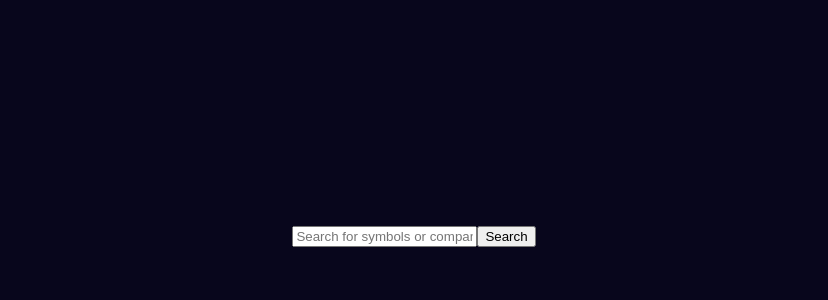
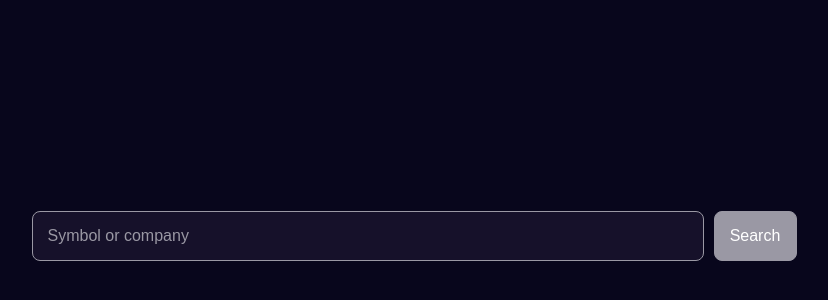
Before and after one commit to Anghel-Lucian/stock-search, a React (Vite) app: page / in a window 1280 px wide. Shown: the part 164-464 px from the top of the page, without its empty margins (226-1054 px from the left). Built offline with nearby package versions, Linux system fonts and the light colour scheme.

Commit message:
styled Searchbar component

```diff
--- a/src/components/Searchbar/Searchbar.jsx
+++ b/src/components/Searchbar/Searchbar.jsx
@@ -4,7 +4,7 @@ import PropTypes from "prop-types";
 import "./style.css";
 
 export default class Searchbar extends React.PureComponent {
-  state = { query: "" };
+  state = { query: "", requestStatus: "idle" };
 
   onChange = (e) => {
     const { value = "" } = e.target;
@@ -14,6 +14,8 @@ export default class Searchbar extends React.PureComponent {
 
   onSubmit = async (e) => {
     e.preventDefault();
+    this.setState({ requestStatus: "loading" });
+
     const { setResults = () => {}, getCompanies = () => {} } = this.props;
     const { query } = this.state;
 
@@ -22,15 +24,16 @@ export default class Searchbar extends React.PureComponent {
     companies = companies.map((company) =>  ({ name: company.description, symbol: company.symbol }));
 
     setResults(companies);
+    this.setState({ requestStatus: "idle", query: "" });
   };
 
   render() {
-    const { query } = this.state;
+    const { query, requestStatus } = this.state;
 
     return (
       <form onSubmit={this.onSubmit} id="searchbar">
-        <input required placeholder="Search for symbols or companies" value={query} onChange={this.onChange} />
-        <button>Search</button>
+        <input required placeholder="Symbol or company" value={query} onChange={this.onChange} />
+        <button disabled={requestStatus === "loading"}>{requestStatus === "idle" ? "Search" : <div className="loader" />}</button>
       </form>
     );
   }
--- a/src/components/Searchbar/style.css
+++ b/src/components/Searchbar/style.css
@@ -1,3 +1,41 @@
 #searchbar {
+  display: flex;
+  align-items: center;
+  justify-content: center;
+  width: 100%;
+}
 
+#searchbar input {
+  background-color: var(--color-main-light);
+  border: 1px solid var(--color-medium);
+  padding: 15px;
+  border-radius: 8px;
+  margin-right: 10px;
+  display: flex;
+  flex: 0 0 50%;
+  color: var(--color-light);
+  font-size: 1rem;
 }
+
+#searchbar input::placeholder {
+  color: var(--color-medium);
+}
+
+#searchbar button {
+  background-color: var(--color-medium);
+  border: 1px solid var(--color-medium);
+  border-radius: 8px;
+  padding: 15px;
+  color: var(--color-light);
+  font-size: 1rem;
+  width: 83px;
+  height: 50px;
+  display: flex;
+  justify-content: center;
+  align-items: center;
+}
+
+#searchbar button:hover {
+  cursor: pointer;
+  opacity: 0.9;
+}
--- a/src/styles/app.css
+++ b/src/styles/app.css
@@ -1,5 +1,5 @@
 #app {
-  background-color: var(--main-color);
+  background-color: var(--color-main);
   flex: 1;
   display: flex;
   flex-direction: column;
--- a/src/styles/index.css
+++ b/src/styles/index.css
@@ -1,9 +1,9 @@
 :root {
-  --main-color: #08061c;
-  --main-color-light: #16112a;
-  --secondary-color: #00ea9b;
-  --light-color: #ffffff;
-  --medium-color: #9a98a4;
+  --color-main: #08061c;
+  --color-main-light: #16112a;
+  --color-secondary: #00ea9b;
+  --color-light: #ffffff;
+  --color-medium: #9a98a4;
 }
 
 html,
@@ -13,3 +13,18 @@ body,
   flex: 1;
   height: 100%;
 }
+
+.loader {
+  border: 2px solid var(--color-light);
+  border-top: 2px solid var(--color-secondary);
+  border-radius: 100%;
+  width: 15px;
+  height: 15px;
+  animation: spin 2s linear infinite;
+  opacity: 0.7;
+}
+
+@keyframes spin {
+  0% { transform: rotate(0deg); }
+  100% { transform: rotate(360deg); }
+}
```
